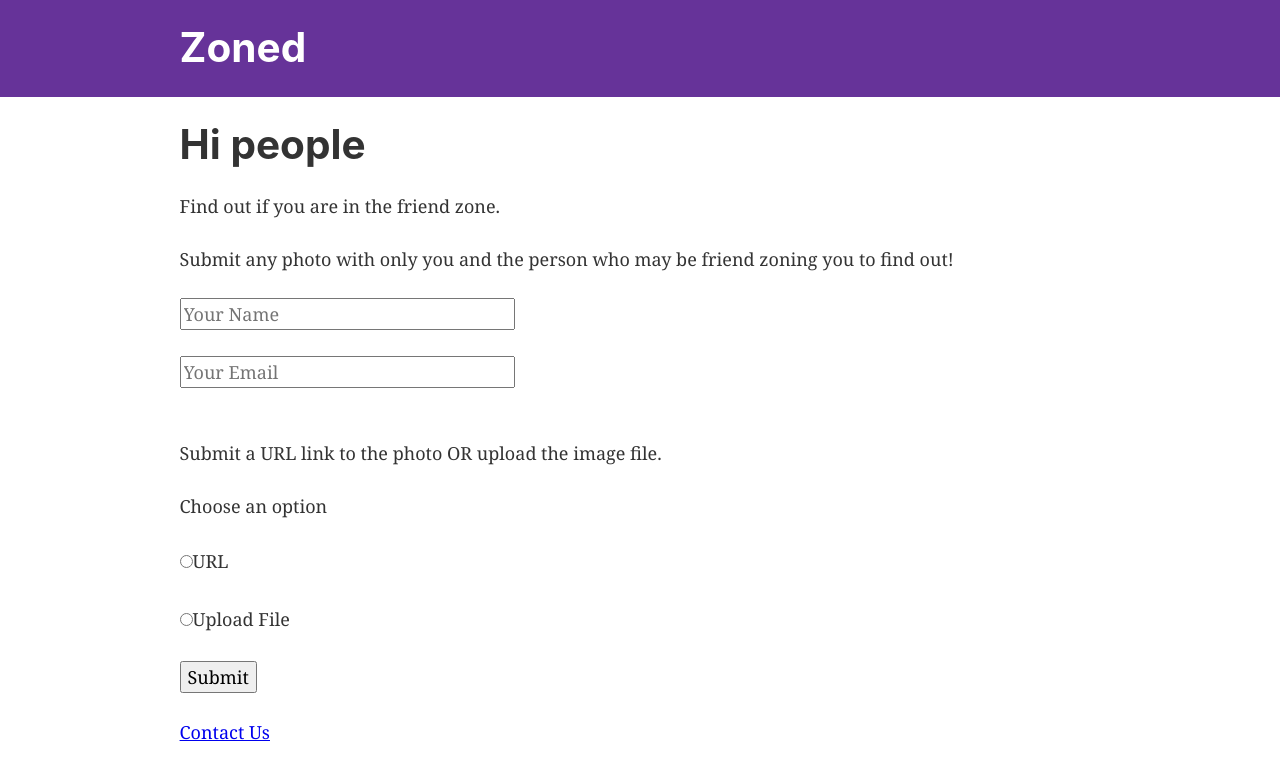
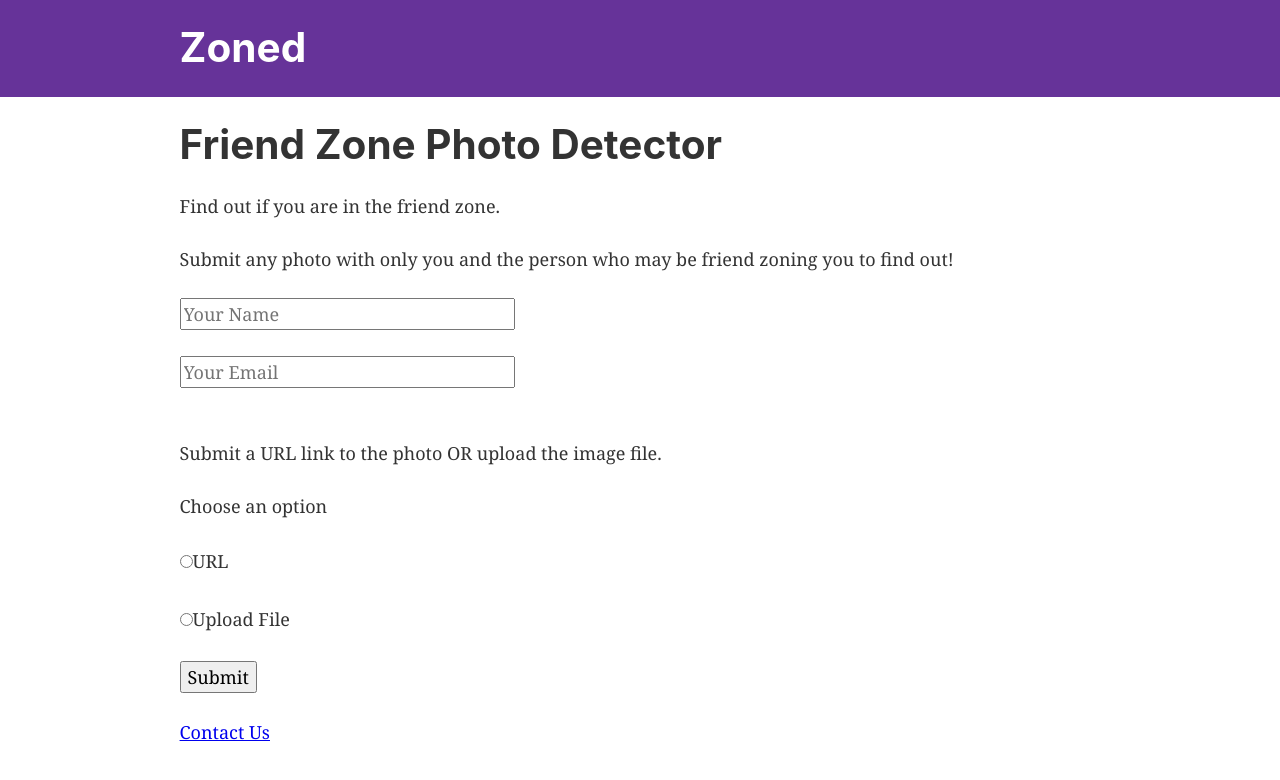
Before and after one commit to therussianhackers/zoned, a Gatsby site: page / in a window 1280 px wide. Built offline with nearby package versions, Linux system fonts and the light colour scheme; Gatsby itself is replaced by a stand-in of ours.

Commit message:
Initialized css file and changed heading text

```diff
--- a/src/pages/index.js
+++ b/src/pages/index.js
@@ -4,6 +4,7 @@ import { Link } from 'gatsby'
 import Layout from '../components/layout'
 
 import axios from 'axios';
+import '../components/index.css'
 
 // require('dotenv').config();
 
@@ -123,7 +124,7 @@ class IndexPage extends React.Component {
     render(){
         return (
             <Layout>
-            <h1>Hi people</h1>
+            <h1>Friend Zone Photo Detector</h1>
             <p>Find out if you are in the friend zone.</p>
             <p>Submit any photo with only you and the person who may be friend
             zoning you to find out!</p>
```
Also changed, not shown: src/components/index.css (added).
